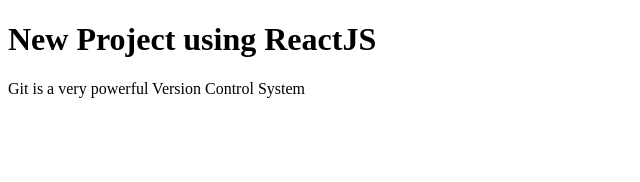
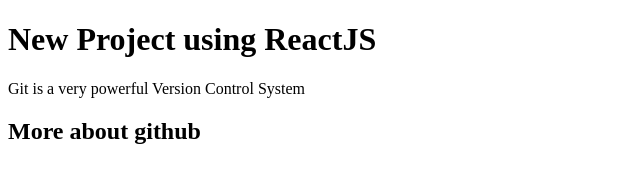
Before and after one commit to meghana202006/Project-Repo, a plain HTML site: page index.html in a window 1280 px wide. Shown: the whole page, without its empty margins (0-640 px from the left). Drawn offline with Linux system fonts and the light colour scheme.

Commit message:
New line

```diff
--- a/index.html
+++ b/index.html
@@ -8,5 +8,6 @@
 <body>
     <h1>New Project using ReactJS</h1>
     <p>Git is a very powerful Version Control System</p>
+    <h2>More about github</h2>
 </body>
 </html>
```
